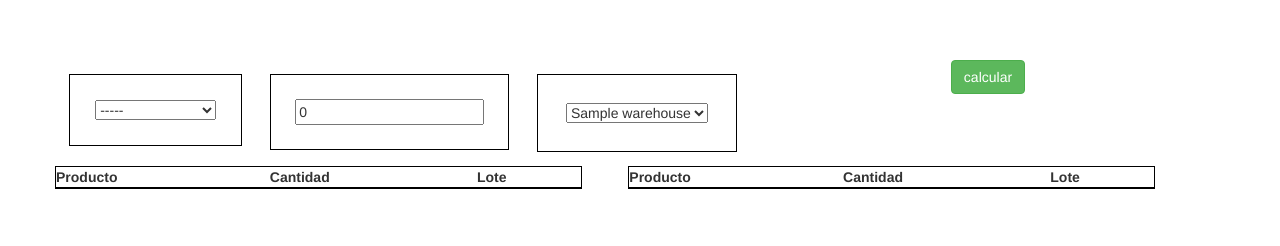
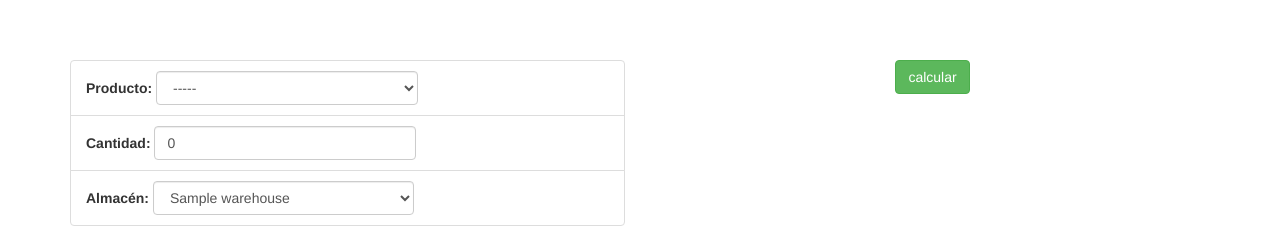
Before and after one commit to Pexego/PXGO_00015_2014_alg, a Django app: template mrp_webpanel_app/templates/conector/crear_producto.html in a window 1280 px wide. Shown: the part 51-297 px from the top of the page. Run offline with Django 3.2, Linux system fonts and the light colour scheme; tables that the repository leaves empty hold one stand-in row (values such as "Sample post"); the template is opened without the code that fills it: values that come from a table or form of the project are taken from there, most other values are stand-ins (such as "Sample title", 1, 10 or a date in 2020); lists and menus that the app fills with data are empty; some libraries are stand-ins or nearby versions.

Commit message:
Modificada la cabecera de los productos y de crear productos

```diff
--- a/mrp_webpanel_app/templates/conector/crear_producto.html
+++ b/mrp_webpanel_app/templates/conector/crear_producto.html
@@ -6,30 +6,34 @@
     <br /><br />
     <center>
      <div class="row">
-        <div style="width:100%;margin:auto;">
             <form method="post" action=".">{% csrf_token %}
-                <div style="float:left;margin:1em;padding:1.8em;border:1px solid black;">
-                    <select name="pr">
+                <div class="col-md-6">
+                    <ul class="list-group" style="text-align:left;">
+                        <li class="list-group-item"><strong>Producto: </strong>
+                            <select name="pr" class="form-control" style="width: 50%;display:inline;">
                                 <option>-----</option>
                                 {% for p in products %}
                                     <option value="{{ p.id }}">{{ p.name }}</option>
                                 {% endfor %}
                             </select>
-                </div>
-                <div style="float:left;margin:1em;padding:1.7em;border:1px solid black;">
-                    <input type="number" value="0" name="qty" required="required" min="1"/>
-                </div>
-                <div style="float:left;margin:1em;padding:2em;border:1px solid black;">
-                    <select name="wr">
+                        </li>
+                        <li class="list-group-item"><strong>Cantidad: </strong>
+                            <input type="number" value="0" name="qty" required="required" min="1" class="form-control" style="width: 50%;display:inline;"/>
+                        </li>
+                        <li class="list-group-item"><strong>Almacén: </strong>
+                            <select name="wr" class="form-control" style="width: 50%;display:inline;">
                                 {% for w in warehouses %}
                                     <option value="{{ w.id }}" {% if forloop.counter0 == 0 %} selected{% endif %}>{{ w.name }}</option>
                                 {% endfor %}
                             </select>
+                        </li>
+                    </ul>
                 </div>
+                <div class="col-md-6">
+                    <input type="submit" value="calcular" class="btn btn-success"/>
+                </div>
+            </form>
 
-                <input type="submit" value="calcular" class="btn btn-success"/>
-            </form>
-        </div>
         <div style="clear:both;"></div>
         <table style="width:45%;float:left;margin:auto;">
             <tr style="border:1px solid black;">
```
Also changed, not shown: mrp_webpanel_app/templates/conector/producto.html (+7 -5 lines). Lines whose indentation alone changed are shown as unchanged.
